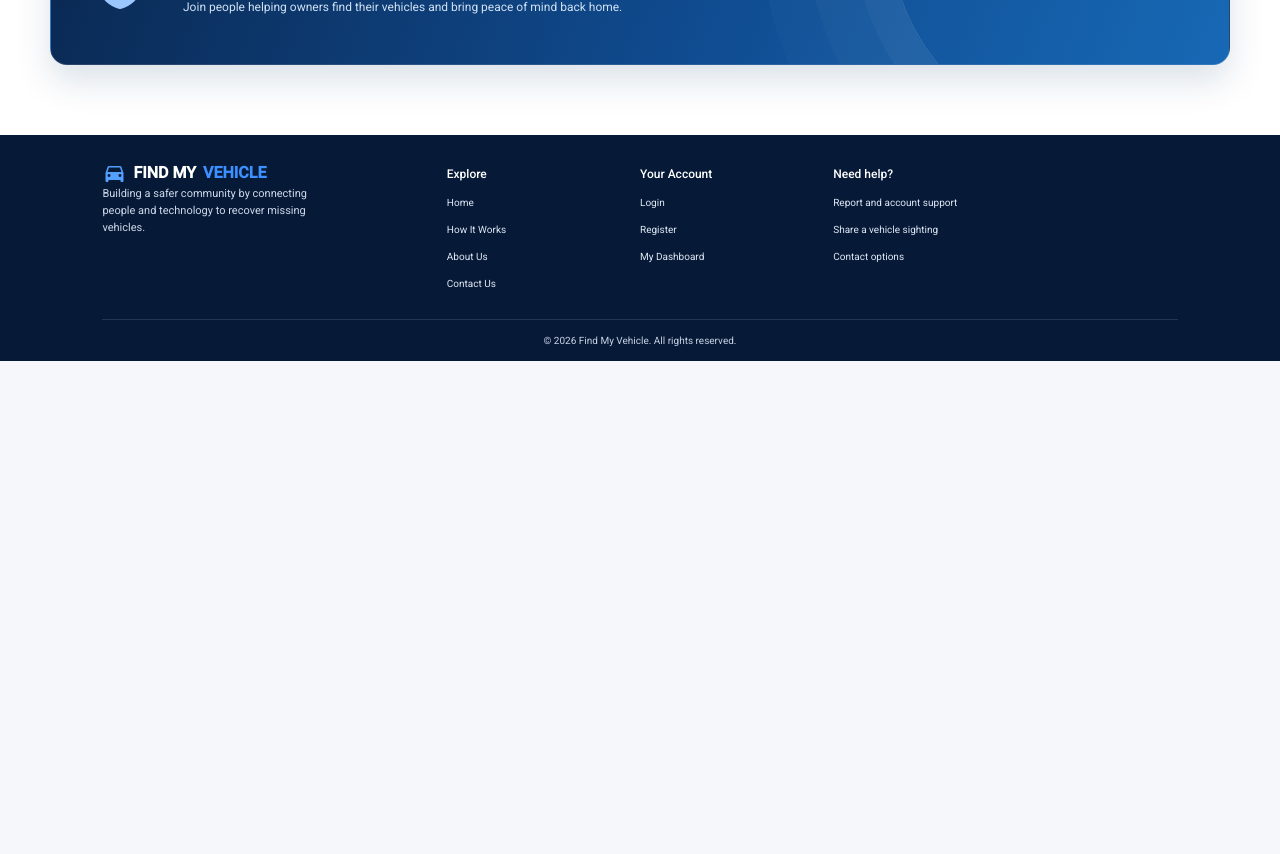
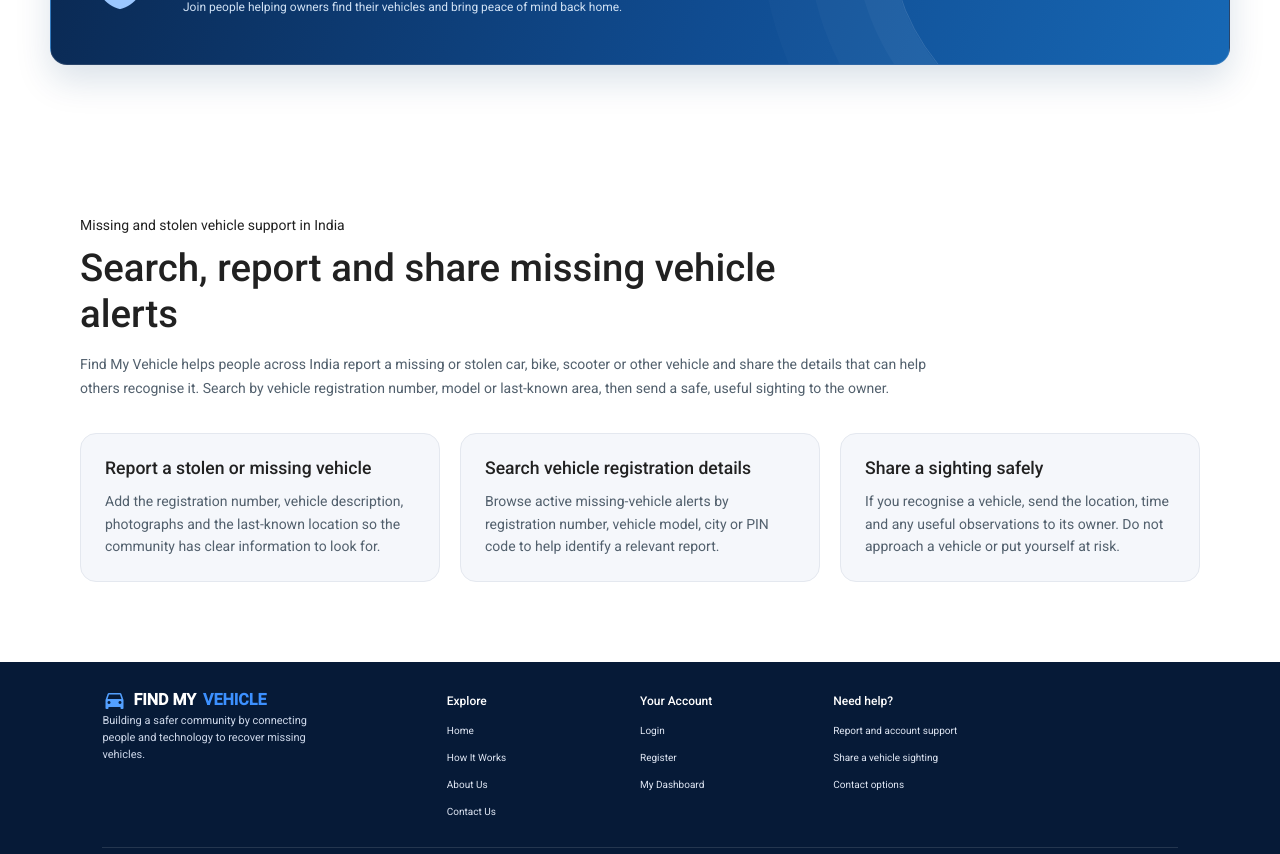
Before and after one commit to git-pratima/bca-finalyearproject-findmyvehicle-ui, an Angular app: page / in a window 1280 px wide. Shown: the part 1620-2474 px from the top of the page. Before the commit the page ends 1981 px from the top, so only its background shows below. Built offline with nearby package versions, Linux system fonts and the light colour scheme; no server answers.

Commit message:
SEO changes

```diff
--- a/src/app/core/services/seo.service.ts
+++ b/src/app/core/services/seo.service.ts
@@ -11,6 +11,7 @@ interface SeoData {
 }
 
 const SITE_URL = 'https://findmyvehicle.netlify.app';
+const DEFAULT_SOCIAL_IMAGE = `${SITE_URL}/assets/images/landing/vehicle-recovery-night.jpg`;
 const DEFAULT_SEO: SeoData = {
   title: 'Find My Vehicle | Missing & Stolen Vehicle Recovery',
   description: 'Search and report missing or stolen vehicles across India.',
@@ -44,8 +45,12 @@ export class SeoService {
     this.meta.updateTag({ property: 'og:title', content: seo.title });
     this.meta.updateTag({ property: 'og:description', content: seo.description });
     this.meta.updateTag({ property: 'og:url', content: canonicalUrl });
+    this.meta.updateTag({ property: 'og:image', content: DEFAULT_SOCIAL_IMAGE });
+    this.meta.updateTag({ property: 'og:image:alt', content: 'Find My Vehicle community recovery platform' });
+    this.meta.updateTag({ name: 'twitter:card', content: 'summary_large_image' });
     this.meta.updateTag({ name: 'twitter:title', content: seo.title });
     this.meta.updateTag({ name: 'twitter:description', content: seo.description });
+    this.meta.updateTag({ name: 'twitter:image', content: DEFAULT_SOCIAL_IMAGE });
 
     let canonical = this.document.head.querySelector<HTMLLinkElement>('link[rel="canonical"]');
     if (!canonical) {
--- a/src/app/features/home/components/how-it-works/how-it-works.html
+++ b/src/app/features/home/components/how-it-works/how-it-works.html
@@ -3,7 +3,7 @@
     <header class="section-heading"><span class="eyebrow">{{ 'Simple steps. Shared purpose.' | translate:'आसान कदम। साझा उद्देश्य।' }}</span><h2>{{ 'How recovery gets closer' | translate:'वाहन बरामदगी कैसे आसान होती है' }}</h2><p>{{ 'Make a report, give the community the details, and let more people keep watch.' | translate:'रिपोर्ट करें, समुदाय को जानकारी दें और अधिक लोगों को नज़र रखने में मदद करने दें।' }}</p></header>
     <div class="steps">
       <article class="step-card blue" appScrollReveal><span class="step-number">01</span><span class="step-icon"><mat-icon>edit_note</mat-icon></span><div><h3>{{ 'Report the vehicle' | translate:'वाहन की रिपोर्ट करें' }}</h3><p>{{ 'Share its details and where it was last seen.' | translate:'वाहन का विवरण और उसे आखिरी बार देखे जाने की जगह साझा करें।' }}</p></div></article>
-      <article class="step-card green" appScrollReveal [appScrollRevealDelay]="100"><span class="step-number">02</span><span class="step-icon"><mat-icon>verified_user</mat-icon></span><div><h3>{{ 'We verify the details' | translate:'हम विवरणों की पुष्टि करते हैं' }}</h3><p>{{ 'Reports are checked to keep information useful and reliable.' | translate:'जानकारी को उपयोगी और विश्वसनीय बनाए रखने के लिए रिपोर्ट की जाँच की जाती है।' }}</p></div></article>
+      <article class="step-card green" appScrollReveal [appScrollRevealDelay]="100"><span class="step-number">02</span><span class="step-icon"><mat-icon>verified_user</mat-icon></span><div><h3>{{ 'Share clear details' | translate:'स्पष्ट विवरण साझा करें' }}</h3><p>{{ 'Accurate vehicle and incident information helps people recognise the right alert.' | translate:'सही वाहन और घटना की जानकारी लोगों को सही अलर्ट पहचानने में मदद करती है।' }}</p></div></article>
       <article class="step-card orange" appScrollReveal [appScrollRevealDelay]="200"><span class="step-number">03</span><span class="step-icon"><mat-icon>campaign</mat-icon></span><div><h3>{{ 'The community sees it' | translate:'समुदाय को इसकी जानकारी मिलती है' }}</h3><p>{{ 'More visibility helps more people recognize a vehicle.' | translate:'अधिक लोगों तक जानकारी पहुँचने से वाहन पहचानने में मदद मिलती है।' }}</p></div></article>
       <article class="step-card purple" appScrollReveal [appScrollRevealDelay]="300"><span class="step-number">04</span><span class="step-icon"><mat-icon>volunteer_activism</mat-icon></span><div><h3>{{ 'Leads move recovery' | translate:'सुराग बरामदगी में मदद करते हैं' }}</h3><p>{{ 'Useful sightings can help owners take the next step.' | translate:'वाहन देखे जाने की उपयोगी जानकारी मालिकों को अगला कदम उठाने में मदद कर सकती है।' }}</p></div></article>
     </div>
--- a/src/app/features/home/pages/home/home.html
+++ b/src/app/features/home/pages/home/home.html
@@ -9,3 +9,27 @@
 </app-latest-vehicles>
 <app-how-it-works></app-how-it-works>
 <app-cta></app-cta>
+
+<section class="search-intent-section" aria-labelledby="vehicle-search-india-title">
+  <div class="search-intent-content">
+    <span class="eyebrow">Missing and stolen vehicle support in India</span>
+    <h2 id="vehicle-search-india-title">Search, report and share missing vehicle alerts</h2>
+    <p>
+      Find My Vehicle helps people across India report a missing or stolen car, bike, scooter or other vehicle and share the details that can help others recognise it. Search by vehicle registration number, model or last-known area, then send a safe, useful sighting to the owner.
+    </p>
+    <div class="search-intent-grid">
+      <article>
+        <h3>Report a stolen or missing vehicle</h3>
+        <p>Add the registration number, vehicle description, photographs and the last-known location so the community has clear information to look for.</p>
+      </article>
+      <article>
+        <h3>Search vehicle registration details</h3>
+        <p>Browse active missing-vehicle alerts by registration number, vehicle model, city or PIN code to help identify a relevant report.</p>
+      </article>
+      <article>
+        <h3>Share a sighting safely</h3>
+        <p>If you recognise a vehicle, send the location, time and any useful observations to its owner. Do not approach a vehicle or put yourself at risk.</p>
+      </article>
+    </div>
+  </div>
+</section>
--- a/src/app/features/home/pages/home/home.scss
+++ b/src/app/features/home/pages/home/home.scss
@@ -11,3 +11,62 @@
     min-height: 100%;
 
 }
+
+.search-intent-section {
+  padding: 5rem 1.5rem;
+  background: var(--color-surface, #fff);
+}
+
+.search-intent-content {
+  max-width: 1120px;
+  margin: 0 auto;
+}
+
+.search-intent-content h2 {
+  max-width: 700px;
+  margin: .65rem 0 1rem;
+  font-size: clamp(1.8rem, 3vw, 2.5rem);
+  line-height: 1.2;
+}
+
+.search-intent-content > p {
+  max-width: 850px;
+  margin: 0;
+  color: var(--color-text-muted, #52606d);
+  line-height: 1.7;
+}
+
+.search-intent-grid {
+  display: grid;
+  grid-template-columns: repeat(3, minmax(0, 1fr));
+  gap: 1.25rem;
+  margin-top: 2rem;
+}
+
+.search-intent-grid article {
+  padding: 1.5rem;
+  border: 1px solid var(--color-border, #dbe4ef);
+  border-radius: 1rem;
+  background: var(--color-background, #f8fafc);
+}
+
+.search-intent-grid h3 {
+  margin: 0 0 .7rem;
+  font-size: 1.1rem;
+}
+
+.search-intent-grid p {
+  margin: 0;
+  color: var(--color-text-muted, #52606d);
+  line-height: 1.6;
+}
+
+@media (max-width: 768px) {
+  .search-intent-section {
+    padding: 3.5rem 1.25rem;
+  }
+
+  .search-intent-grid {
+    grid-template-columns: 1fr;
+  }
+}
--- a/src/index.html
+++ b/src/index.html
@@ -1,18 +1,27 @@
 <!doctype html>
-<html lang="en">
+<html lang="en-IN">
   <head>
     <meta charset="utf-8" />
     <title>Find My Vehicle | Missing &amp; Stolen Vehicle Recovery</title>
     <base href="/" />
     <meta name="viewport" content="width=device-width, initial-scale=1" />
     <meta name="description" content="Search and report missing or stolen vehicles across India with Find My Vehicle." />
+    <meta name="keywords" content="missing vehicle India, stolen vehicle India, vehicle recovery, report stolen vehicle, report missing vehicle, vehicle registration search, lost bike, stolen bike, stolen car" />
     <meta name="robots" content="index, follow" />
+    <meta name="googlebot" content="index, follow, max-image-preview:large, max-snippet:-1, max-video-preview:-1" />
+    <meta name="theme-color" content="#0b5fff" />
     <meta property="og:type" content="website" />
+    <meta property="og:locale" content="en_IN" />
     <meta property="og:site_name" content="Find My Vehicle" />
     <meta property="og:title" content="Find My Vehicle | Missing &amp; Stolen Vehicle Recovery" />
     <meta property="og:description" content="Search and report missing or stolen vehicles across India." />
     <meta property="og:url" content="https://findmyvehicle.netlify.app/" />
-    <meta name="twitter:card" content="summary" />
+    <meta property="og:image" content="https://findmyvehicle.netlify.app/assets/images/landing/vehicle-recovery-night.jpg" />
+    <meta property="og:image:alt" content="Find My Vehicle community recovery platform" />
+    <meta name="twitter:card" content="summary_large_image" />
+    <meta name="twitter:title" content="Find My Vehicle | Missing &amp; Stolen Vehicle Recovery" />
+    <meta name="twitter:description" content="Search and report missing or stolen vehicles across India." />
+    <meta name="twitter:image" content="https://findmyvehicle.netlify.app/assets/images/landing/vehicle-recovery-night.jpg" />
     <link rel="canonical" href="https://findmyvehicle.netlify.app/" />
     <link rel="icon" type="image/x-icon" href="favicon.ico" />
     <link rel="preconnect" href="https://fonts.googleapis.com" />
@@ -32,7 +41,27 @@
     })();
   </script>
     <script type="application/ld+json">
-      {"@context":"https://schema.org","@type":"WebSite","name":"Find My Vehicle","url":"https://findmyvehicle.netlify.app/","description":"A community platform for reporting and searching missing or stolen vehicles in India.","potentialAction":{"@type":"SearchAction","target":"https://findmyvehicle.netlify.app/search?q={search_term_string}","query-input":"required name=search_term_string"}}
+      {
+        "@context":"https://schema.org",
+        "@graph":[
+          {
+            "@type":"Organization",
+            "@id":"https://findmyvehicle.netlify.app/#organization",
+            "name":"Find My Vehicle",
+            "url":"https://findmyvehicle.netlify.app/",
+            "description":"A community platform for reporting and searching missing or stolen vehicles in India."
+          },
+          {
+            "@type":"WebSite",
+            "@id":"https://findmyvehicle.netlify.app/#website",
+            "url":"https://findmyvehicle.netlify.app/",
+            "name":"Find My Vehicle",
+            "description":"Search and report missing or stolen vehicles across India.",
+            "inLanguage":"en-IN",
+            "publisher":{"@id":"https://findmyvehicle.netlify.app/#organization"}
+          }
+        ]
+      }
     </script>
   </head>
   <body>
```
Also changed, not shown: 2 other files (tests, documents, lock files or other folders).
